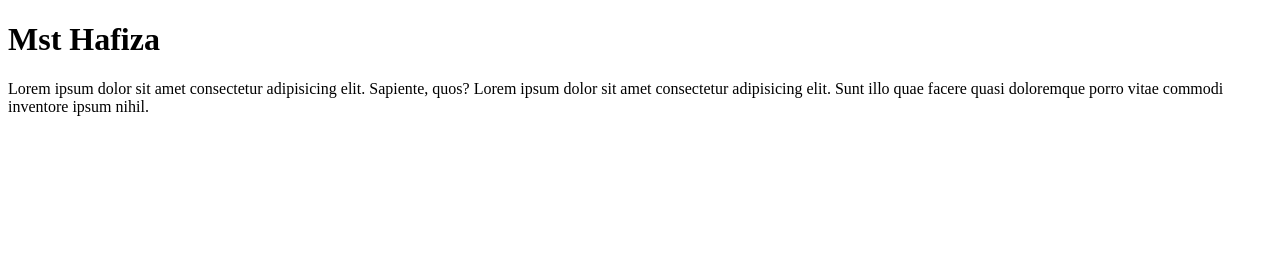
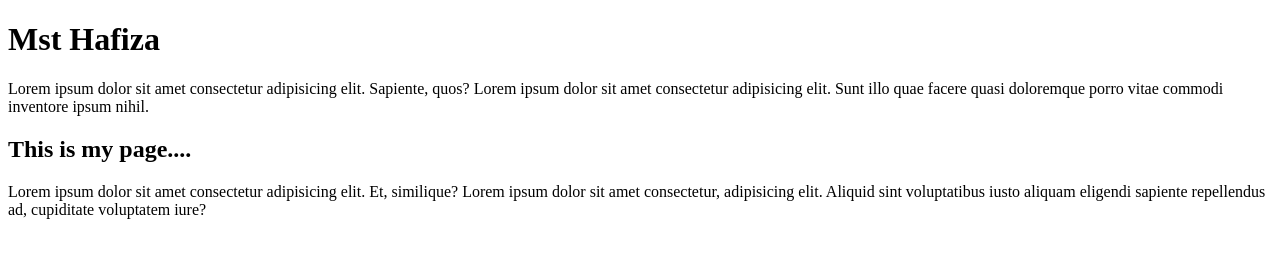
Before and after one commit to msthafiza/hafiza, a plain HTML site: page index.html in a window 1280 px wide. Drawn offline with Linux system fonts and the light colour scheme.

Commit message:
create new tag

```diff
--- a/index.html
+++ b/index.html
@@ -12,6 +12,11 @@
     <p>Lorem ipsum dolor sit amet consectetur adipisicing elit. Sapiente, quos?
         Lorem ipsum dolor sit amet consectetur adipisicing elit. Sunt illo quae facere quasi doloremque porro vitae
         commodi inventore ipsum nihil. </p>
+    <h2>This is my page....</h2>
+    <p>Lorem ipsum dolor sit amet consectetur adipisicing elit. Et, similique?
+        Lorem ipsum dolor sit amet consectetur, adipisicing elit. Aliquid sint voluptatibus iusto aliquam eligendi
+        sapiente repellendus ad, cupiditate voluptatem iure?
+    </p>
 </body>
 
 </html>
```
